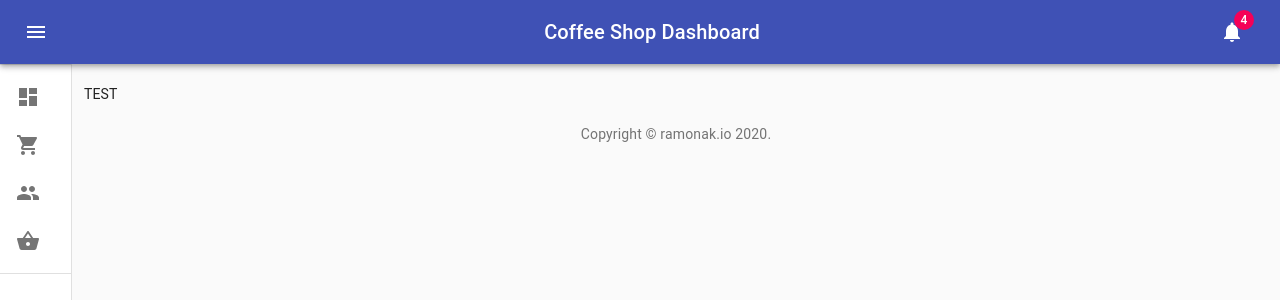
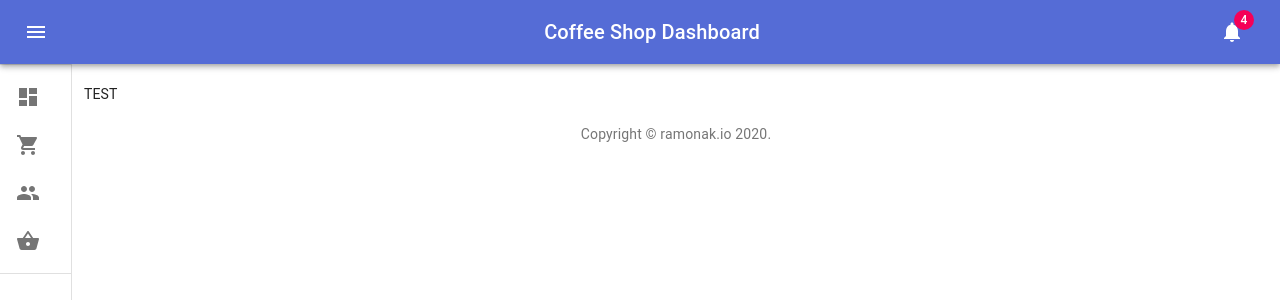
Before and after one commit to KaterinaLupacheva/coffee-shop-dashboard, a React (Create React App) app: page / in a window 1280 px wide. Shown: the top 300 px of the page. Built offline with nearby package versions, Linux system fonts and the light colour scheme; the HTML template or start-up script is replaced by a standard one.

Commit message:
Theme created

```diff
--- a/src/App.js
+++ b/src/App.js
@@ -1,12 +1,18 @@
 import React from "react";
 import "./App.css";
+import { ThemeProvider } from "@material-ui/core/styles";
+import CssBaseline from "@material-ui/core/CssBaseline";
+import theme from "./styles/theme";
 import AppBarWithSidebar from "./components/MainLayout/appBarWithSidebar.component";
 
 function App() {
   return (
-    <div className="App">
-      <AppBarWithSidebar>TEST</AppBarWithSidebar>
-    </div>
+    <ThemeProvider theme={theme}>
+      <CssBaseline />
+      <div className="App">
+        <AppBarWithSidebar>TEST</AppBarWithSidebar>
+      </div>
+    </ThemeProvider>
   );
 }
 
--- a/src/components/MainLayout/appBarWithSidebar.component.js
+++ b/src/components/MainLayout/appBarWithSidebar.component.js
@@ -4,7 +4,6 @@ import { appBarWithSidebarStyles } from "./appBarWithSidebar.styles";
 import Sidebar from "./sidebar.component";
 import TopAppBar from "./topAppBar.component";
 import {
-  CssBaseline,
   Grid,
   Box,
   Typography,
@@ -26,7 +25,6 @@ const AppBarWithSidebar = ({ children }) => {
 
   return (
     <div className={classes.root}>
-      <CssBaseline />
       <TopAppBar open={open} handleDrawerOpen={handleDrawerOpen} />
       <Sidebar open={open} handleDrawerClose={handleDrawerClose} />
       <main className={classes.content}>
--- a/src/styles/theme.js
+++ b/src/styles/theme.js
@@ -1 +1,23 @@
+import { red } from "@material-ui/core/colors";
+import { createMuiTheme } from "@material-ui/core/styles";
+
+const theme = createMuiTheme({
+  palette: {
+    primary: {
+      main: "#556cd6",
+    },
+    // secondary: {
+    //   main: '#19857b',
+    // },
+    error: {
+      main: red.A400,
+    },
+    background: {
+      default: "#fff",
+    },
+  },
+});
+
+export default theme;
+
 export const drawerWidth = 240;
```
